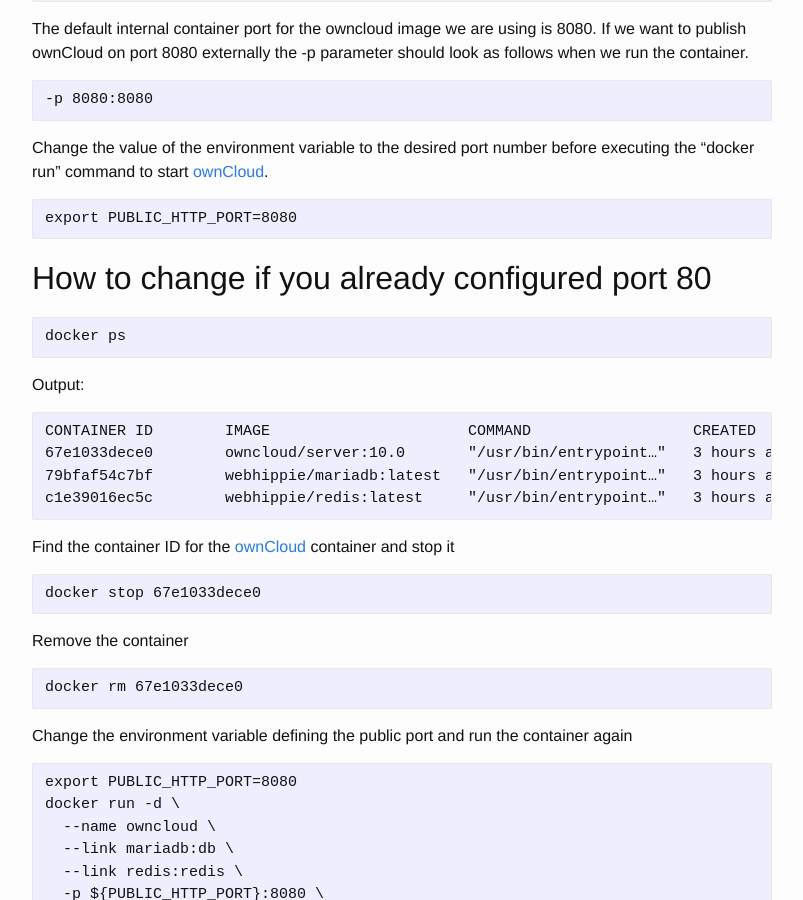
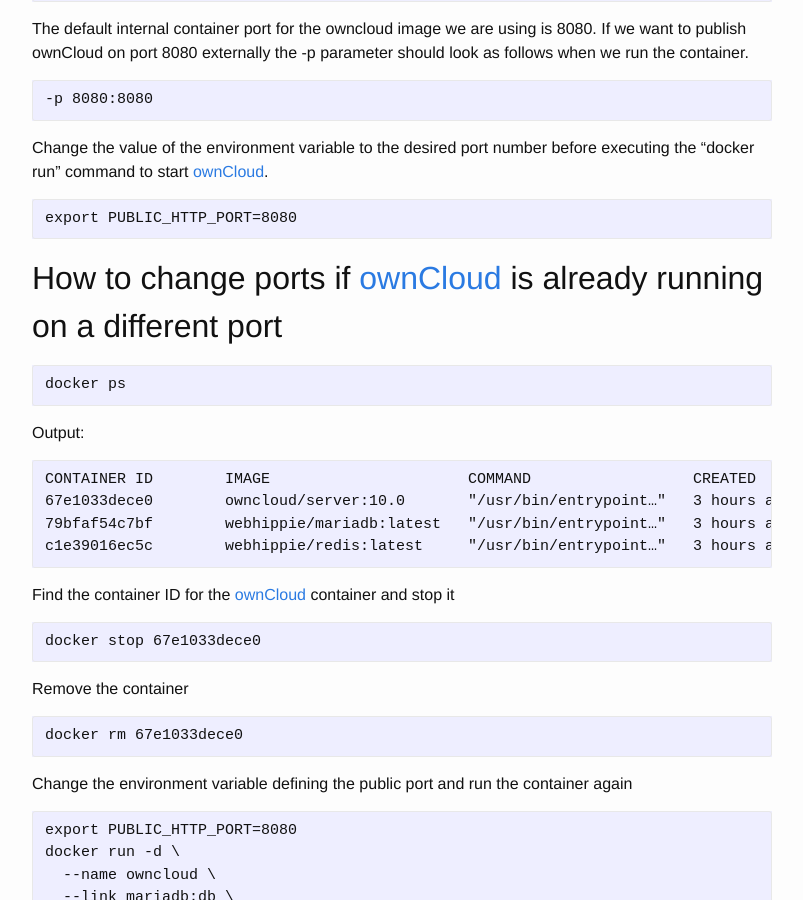
Before and after one commit to whizzer75/whizzer75.github.io, a Jekyll site: the page built from 2-tcp-8080.md, in a window 1280 px wide and 900 px high, scrolled down 527 px. Shown: the whole window, without its empty margins (238-1041 px from the left). Built offline with Jekyll 4.4.1, drawn with Linux system fonts in a browser that asks for light colours.

Commit message:
improved heading in tcp8080 doc

````diff
--- a/2-tcp-8080.md
+++ b/2-tcp-8080.md
@@ -37,7 +37,7 @@
 export PUBLIC_HTTP_PORT=8080
 ```
 
-## How to change if you already configured port 80
+## How to change ports if [ownCloud] is already running on a different port
 
 ```
 docker ps
````
